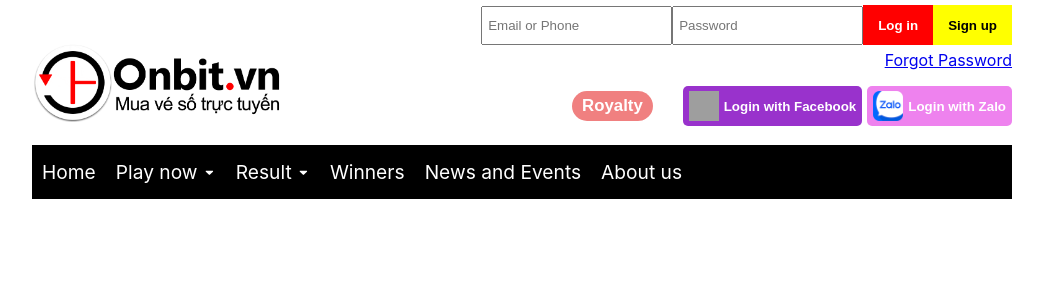
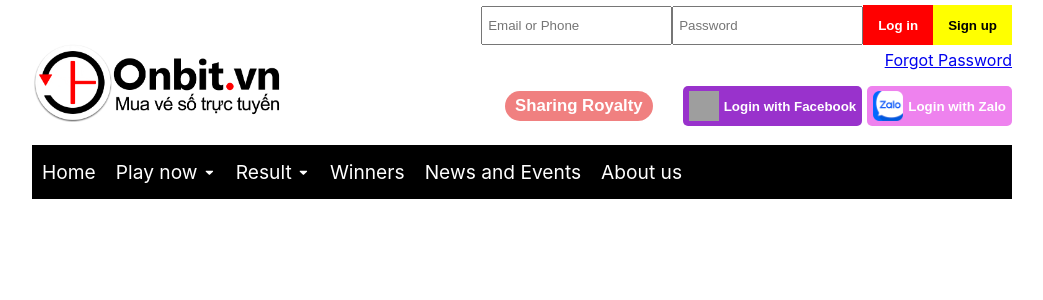
Before and after one commit to SonDo580/lottery-clone, a React (Create React App) app: page / in a window 1280 px wide. Shown: the top 300 px of the page, without its empty margins (118-1161 px from the left). Built offline with nearby package versions, Linux system fonts and the light colour scheme; grey boxes are pictures that could not be loaded.

Commit message:
Extract HeaderRight component

```diff
--- /dev/null
+++ b/src/components/Header/components/HeaderRight.js
@@ -0,0 +1,30 @@
+import { Images } from "../../../images";
+
+function HeaderRight() {
+  return (
+    <div className="header-right">
+      <div className="top-line">
+        <input type="text" placeholder="Email or Phone" />
+        <input type="password" placeholder="Password" />
+        <button className="login">Log in</button>
+        <button className="signup">Sign up</button>
+      </div>
+      <p>
+        <a href="/">Forgot Password</a>
+      </p>
+      <div className="bottom-line">
+        <button className="share">Sharing Royalty</button>
+        <button className="fb-login">
+          <img src={Images.header.facebook} alt="facebook icon" />
+          Login with Facebook
+        </button>
+        <button className="zalo-login">
+          <img src={Images.header.zalo} alt="zalo icon" />
+          Login with Zalo
+        </button>
+      </div>
+    </div>
+  );
+}
+
+export default HeaderRight;
--- a/src/components/Header/index.js
+++ b/src/components/Header/index.js
@@ -1,6 +1,7 @@
 import { useMediaQuery } from "react-responsive";
 import { Images } from "../../images";
 import { Screen } from "../../style/screen";
+import HeaderRight from "./components/HeaderRight";
 import MobileMenu from "./components/MobileMenu";
 import "./Header.scss";
 
@@ -17,30 +18,7 @@ function Header() {
         </a>
       </div>
 
-      {isLargeScreen ? null : (
-        <div className="header-right">
-          <div className="top-line">
-            <input type="text" placeholder="Email or Phone" />
-            <input type="password" placeholder="Password" />
-            <button className="login">Log in</button>
-            <button className="signup">Sign up</button>
-          </div>
-          <p>
-            <a href="/">Forgot Password</a>
-          </p>
-          <div className="bottom-line">
-            <button className="share">Royalty</button>
-            <button className="fb-login">
-              <img src={Images.header.facebook} alt="facebook icon" />
-              Login with Facebook
-            </button>
-            <button className="zalo-login">
-              <img src={Images.header.zalo} alt="zalo icon" />
-              Login with Zalo
-            </button>
-          </div>
-        </div>
-      )}
+      {isLargeScreen ? null : <HeaderRight />}
 
       {isLargeScreen ? <MobileMenu /> : null}
     </header>
```
